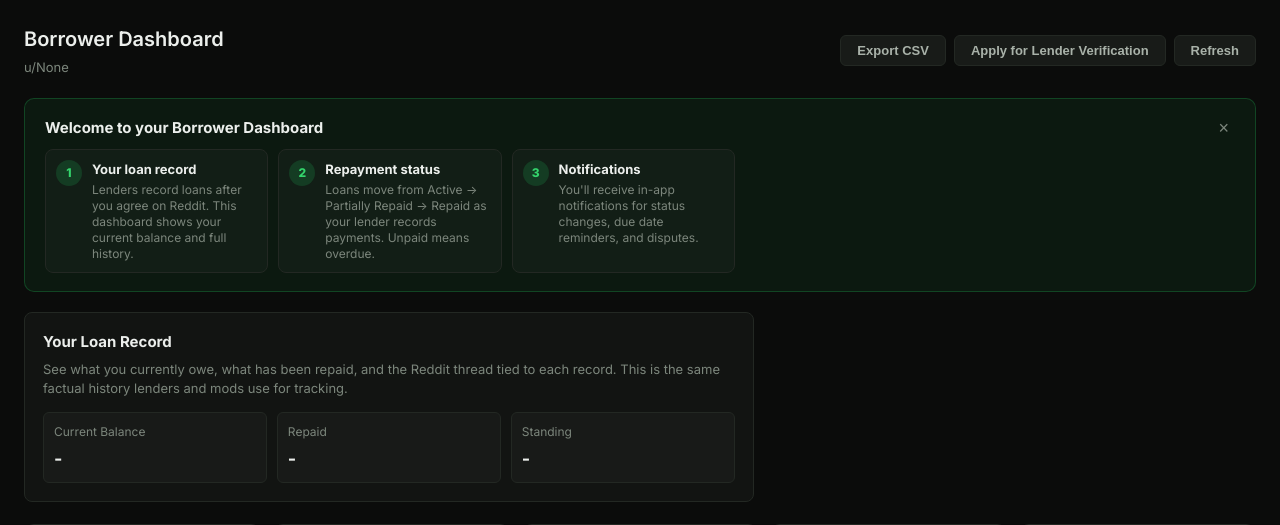
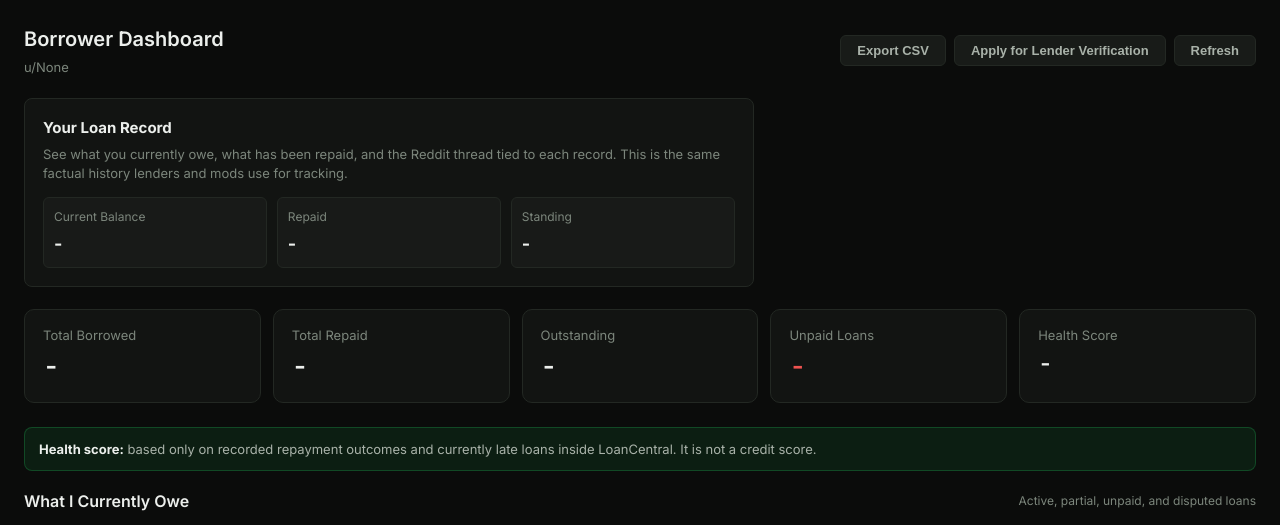
Before and after one commit to TreeHooman/LoanCentral-Test, a Flask app: template api/templates/dashboard_borrower.html in a window 1280 px wide. Shown: the part 56-581 px from the top of the page. Run offline with Flask 3, Linux system fonts and the light colour scheme; the template is opened without the code that fills it, so the values that code supplies are empty; some libraries are stand-ins or nearby versions.

Commit message:
style(dashboard): remove the borrower welcome card, mod quick reference and lender Portfolio Snapshot
Co-Authored-By: Claude Opus 5.5 <noreply@anthropic.com>

```diff
--- a/api/templates/dashboard_borrower.html
+++ b/api/templates/dashboard_borrower.html
@@ -11,21 +11,6 @@
     <button class="btn-secondary" onclick="exportCsv()">Export CSV</button>
     <button class="btn-secondary" onclick="openBorrowerVerificationModal()">Apply for Lender Verification</button>
     <button class="btn-secondary" id="refreshBtn" onclick="loadAll()">Refresh</button>
-  </div>
-</div>
-
-<!-- Onboarding card -->
-<div id="onboardingCard" style="display:none;background:rgba(34,197,94,0.07);border:1px solid rgba(34,197,94,0.25);border-radius:10px;padding:18px 20px;margin-bottom:20px">
-  <div style="display:flex;align-items:flex-start;justify-content:space-between;gap:12px">
-    <div>
-      <div style="font-size:15px;font-weight:700;color:var(--text);margin-bottom:10px">Welcome to your Borrower Dashboard</div>
-      <div style="display:grid;grid-template-columns:repeat(auto-fit,minmax(200px,1fr));gap:10px">
-        <div class="flow-step"><div class="flow-step-num">1</div><div><div class="flow-step-title">Your loan record</div><div class="flow-step-copy">Lenders record loans after you agree on Reddit. This dashboard shows your current balance and full history.</div></div></div>
-        <div class="flow-step"><div class="flow-step-num">2</div><div><div class="flow-step-title">Repayment status</div><div class="flow-step-copy">Loans move from Active → Partially Repaid → Repaid as your lender records payments. Unpaid means overdue.</div></div></div>
-        <div class="flow-step"><div class="flow-step-num">3</div><div><div class="flow-step-title">Notifications</div><div class="flow-step-copy">You'll receive in-app notifications for status changes, due date reminders, and disputes.</div></div></div>
-      </div>
-    </div>
-    <button onclick="dismissOnboarding()" style="background:none;border:none;color:var(--muted);cursor:pointer;font-size:18px;flex-shrink:0;line-height:1;padding:2px 6px" title="Dismiss">×</button>
   </div>
 </div>
 
@@ -206,15 +191,7 @@
   let historySortDir = 'desc';
   let historyRenderLimit = 40;
 
-  function dismissOnboarding() {
-    localStorage.setItem('lc_onboarding_borrower', '1');
-    document.getElementById('onboardingCard').style.display = 'none';
-  }
-
   document.addEventListener('DOMContentLoaded', () => {
-    if (!localStorage.getItem('lc_onboarding_borrower')) {
-      document.getElementById('onboardingCard').style.display = 'block';
-    }
     loadAll();
     document.querySelectorAll('.tab').forEach(tab => {
       tab.addEventListener('click', () => {
```
Also changed, not shown: api/templates/dashboard_lender.html (+0 -16 lines), api/templates/dashboard_mod.html (+0 -23 lines).
